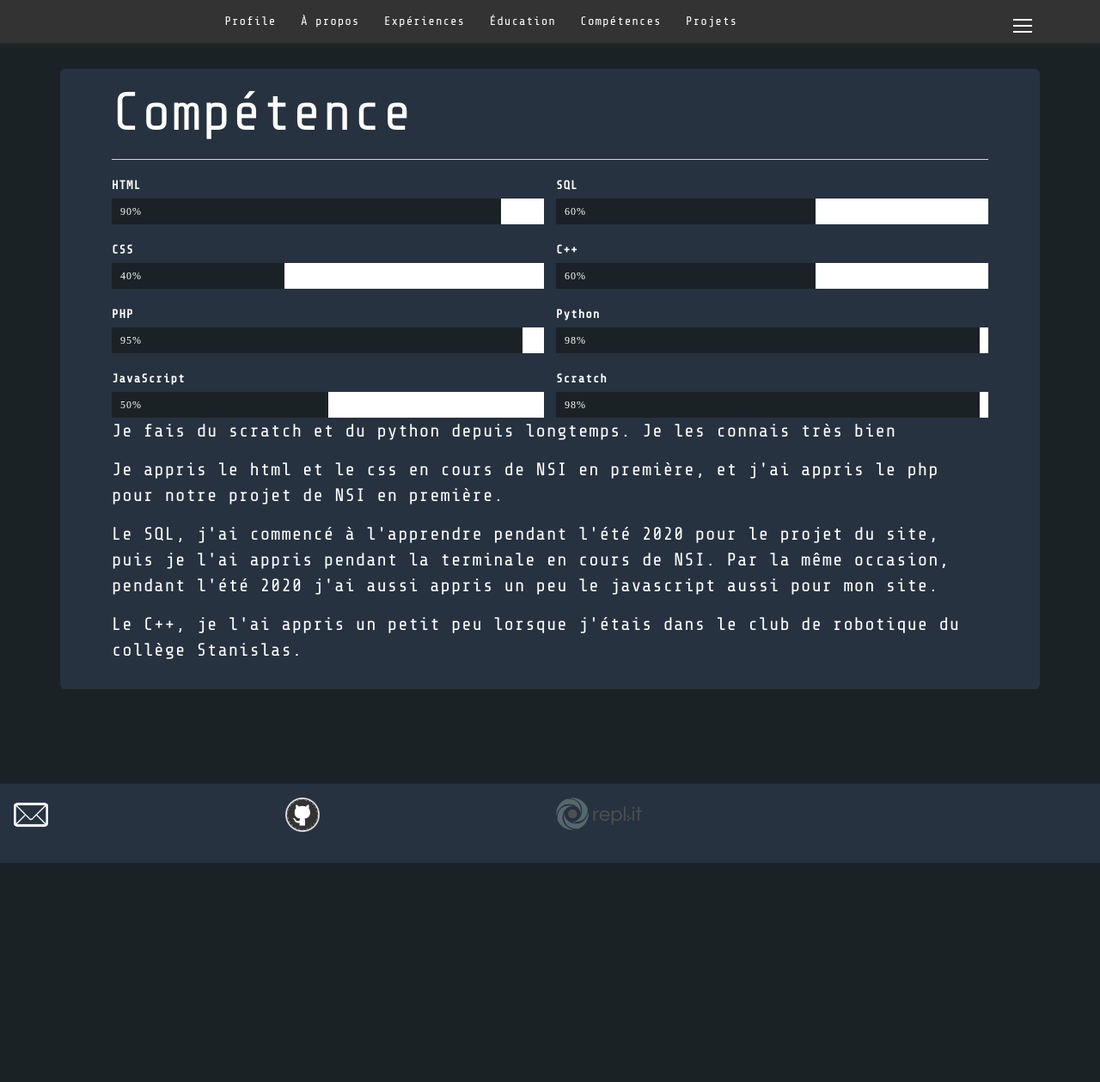
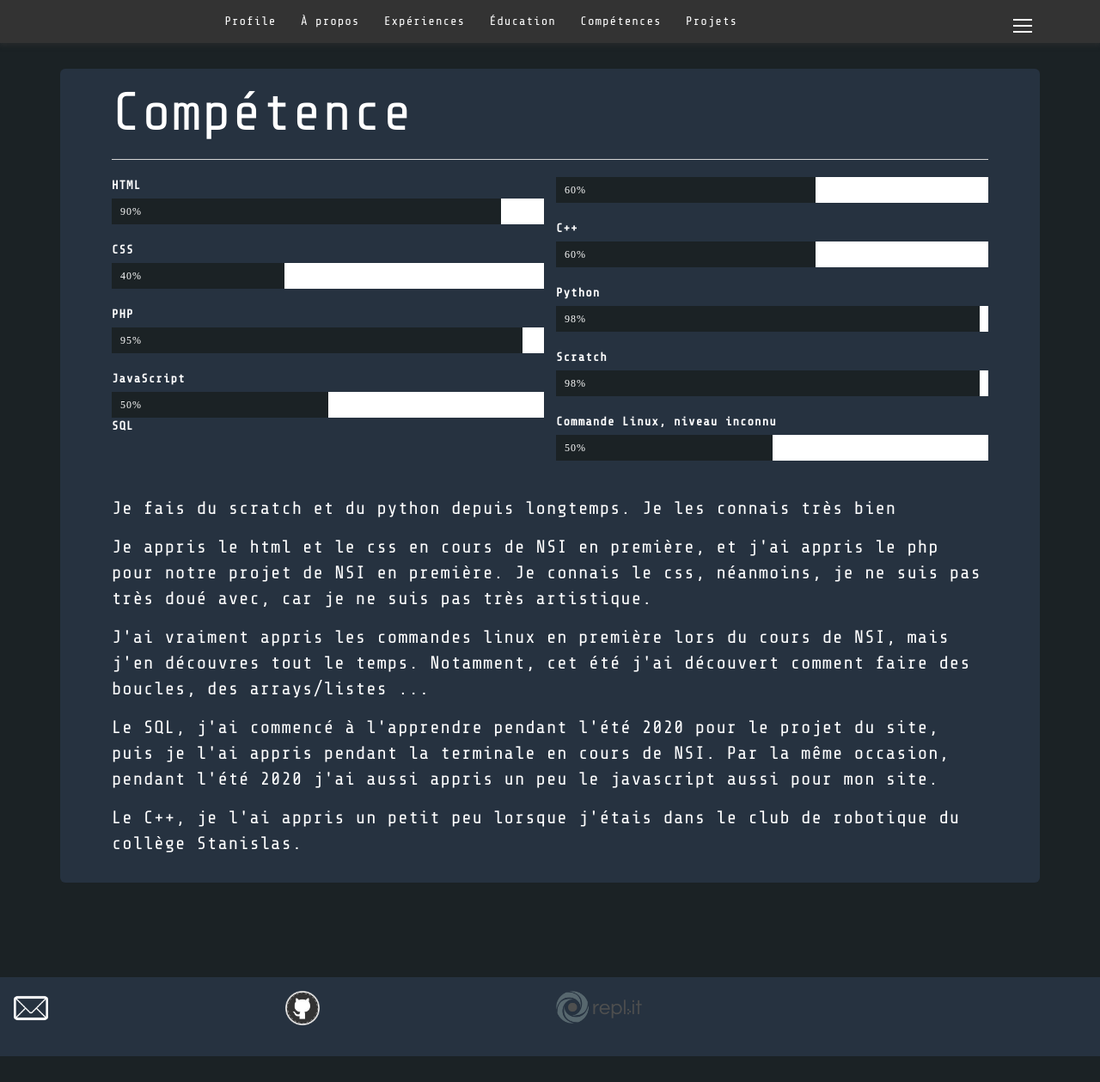
Before and after one commit to MaelC001/MaelC001.github.io, a Jekyll site: the page built from competence/index.html, in a window 1280 px wide and 1259 px high. Shown: the whole window at 86% size. Built offline with Jekyll 4.4.1, drawn with Linux system fonts in a browser that asks for light colours; nearby versions of some CDN libraries.

Commit message:
Update index.html

```diff
--- a/competence/index.html
+++ b/competence/index.html
@@ -52,9 +52,18 @@
         <div class="barre" id="scratch">
             <div class="niveau-barre" data-niveau="98%"></div>
         </div>
+        <br>
+
+        <label for="scratch">Commande Linux, niveau inconnu</label>
+        <div class="barre" id="scratch">
+            <div class="niveau-barre" data-niveau="50%"></div>
+        </div>
     </div>
+    <br>
+    <br>
     <p>Je fais du scratch et du python depuis longtemps. Je les connais très bien</p>
-    <p>Je appris le html et le css en cours de NSI en première, et j'ai appris le php pour notre projet de NSI en première.</p>
+    <p>Je appris le html et le css en cours de NSI en première, et j'ai appris le php pour notre projet de NSI en première. Je connais le css, néanmoins, je ne suis pas très doué avec, car je ne suis pas très artistique.</p>
+    <p>J'ai vraiment appris les commandes linux en première lors du cours de NSI, mais j'en découvres tout le temps. Notamment, cet été j'ai découvert comment faire des boucles, des arrays/listes ...</p>
     <p>Le SQL, j'ai commencé à l'apprendre pendant l'été 2020 pour le projet du site, puis je l'ai appris pendant la terminale en cours de NSI. Par la même occasion, pendant l'été 2020 j'ai aussi appris un peu le javascript aussi pour mon site.</p>
     <p>Le C++, je l'ai appris un petit peu lorsque j'étais dans le club de robotique du collège Stanislas.</p>
 </div>
```
